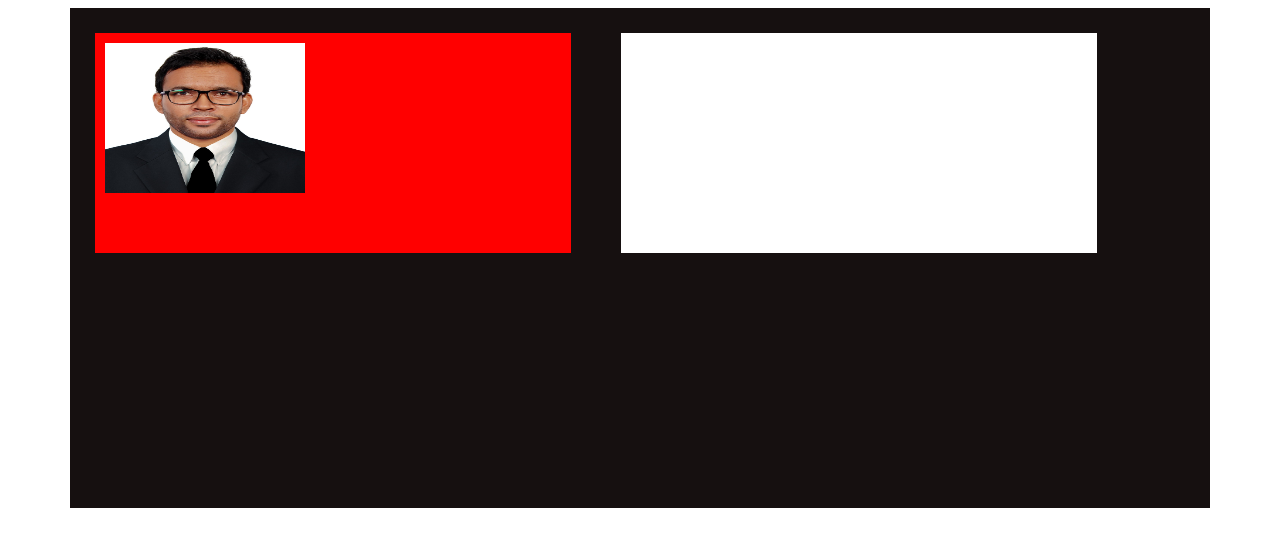
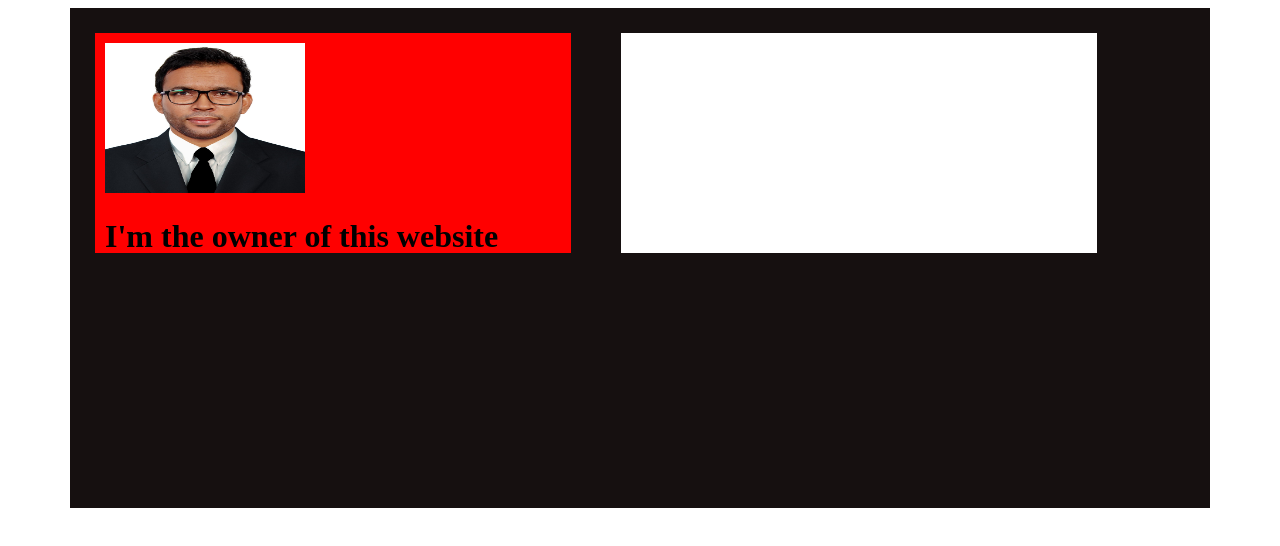
Before and after one commit to digantasarkar01/portfolio, a plain HTML site: page index.html in a window 1280 px wide. Drawn offline with Linux system fonts and the light colour scheme.

Commit message:
added h1

```diff
--- a/index.html
+++ b/index.html
@@ -11,6 +11,7 @@
     <div class="container">
         <div class="left-box">
             <img src="my-images/DigantaSarkar.jpg" alt="This is my my images">
+            <h1>I'm the owner of this website</h1>
         </div>
         <div class="right-box">
 
```
